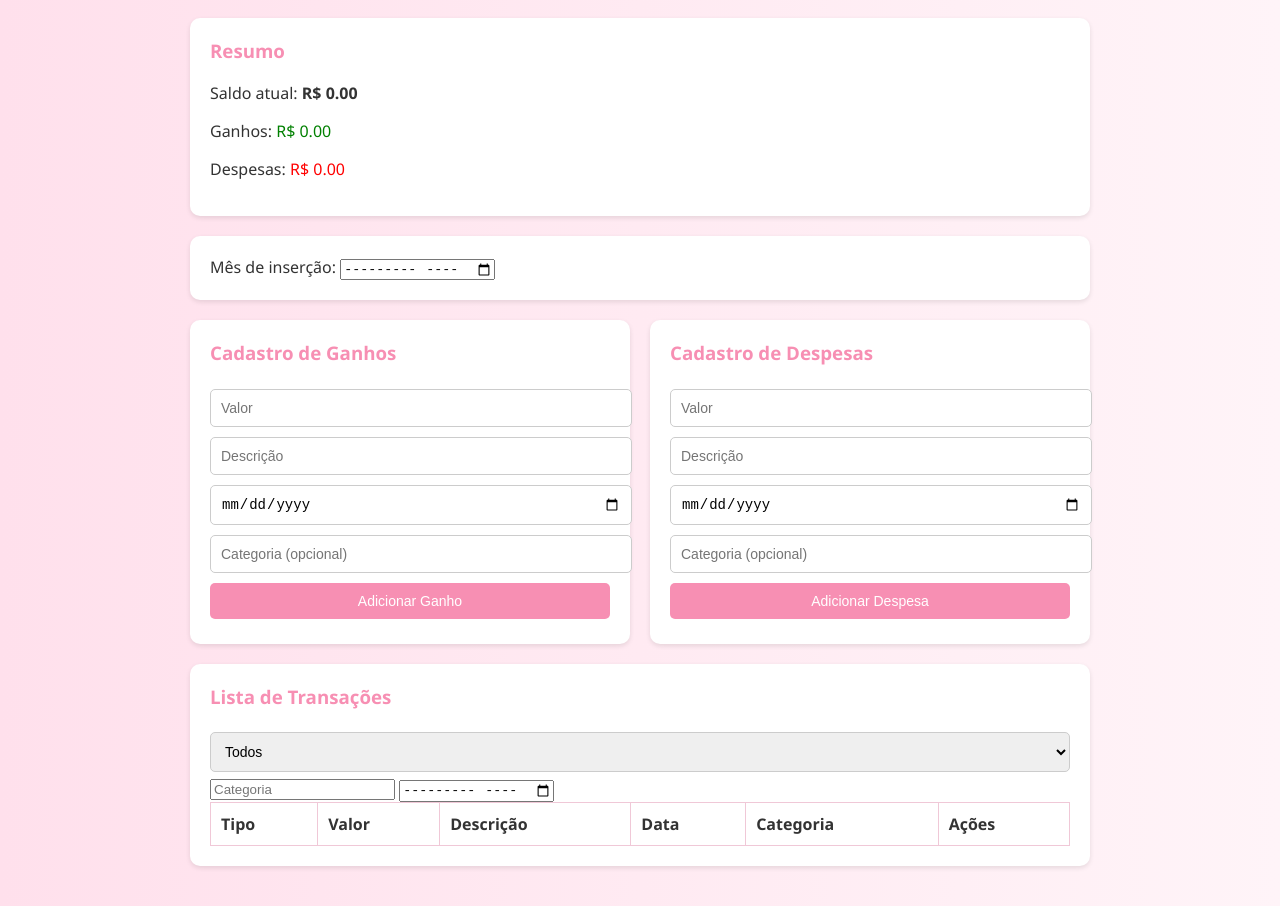
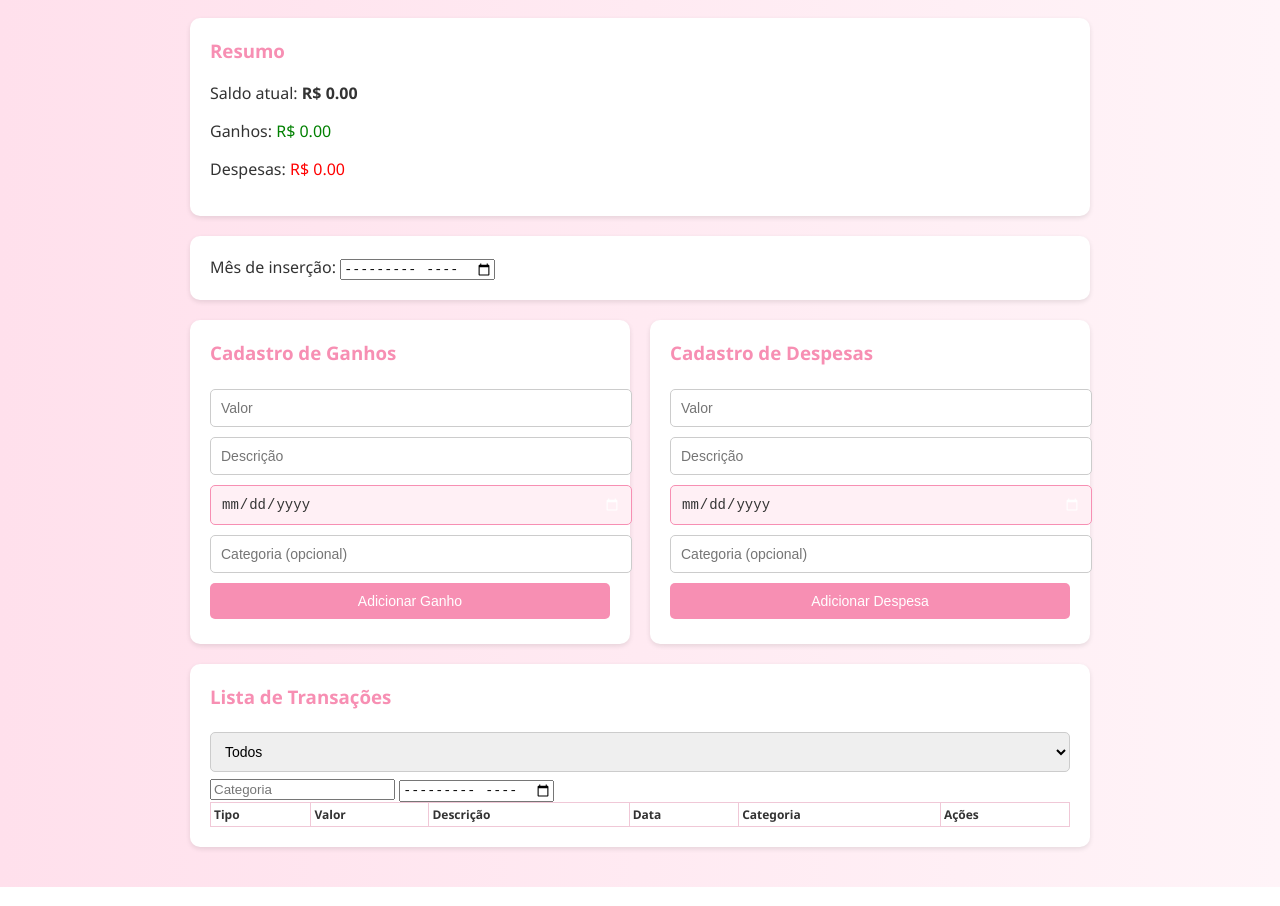
Before and after one commit to victorfreitag06/FinanceiroPessoal, a plain HTML site: page index.html in a window 1280 px wide. Shown: the part 80-986 px from the top of the page. Drawn offline with Linux system fonts and the light colour scheme.

Commit message:
Primeiro Commit01

```diff
--- a/index.html
+++ b/index.html
@@ -51,6 +51,19 @@
       border: 1px solid #ccc;
       font-size: 14px;
     }
+    input[type="date"]::-webkit-calendar-picker-indicator {
+      filter: invert(1);
+    }
+    input[type="date"] {
+      background-color: #fff0f5;
+      border: 1px solid #f78fb3;
+      color: #333;
+    }
+    input[type="date"]:focus {
+      outline: none;
+      border-color: #f55a8c;
+      box-shadow: 0 0 5px rgba(247, 138, 179, 0.5);
+    }
     form button {
       background-color: #f78fb3;
       color: white;
@@ -66,7 +79,8 @@
       border-collapse: collapse;
     }
     .table th, .table td {
-      padding: 10px;
+        font-size: 12px;
+      padding: 3px;
       border: 1px solid #f0c8d7;
       text-align: left;
     }
@@ -191,10 +205,14 @@
     }
 
     function excluirTransacao(index) {
-      transacoes.splice(index, 1);
-      salvarTransacoes();
-      atualizarResumo();
-      renderizarTabela();
+      const transacao = transacoes[index];
+      const confirmacao = confirm(`Deseja realmente excluir esta transação?\n\nDescrição: ${transacao.descricao}\nValor: R$ ${parseFloat(transacao.valor).toFixed(2)}`);
+      if (confirmacao) {
+        transacoes.splice(index, 1);
+        salvarTransacoes();
+        atualizarResumo();
+        renderizarTabela();
+      }
     }
 
     document.getElementById('formGanho').addEventListener('submit', e => {
```
